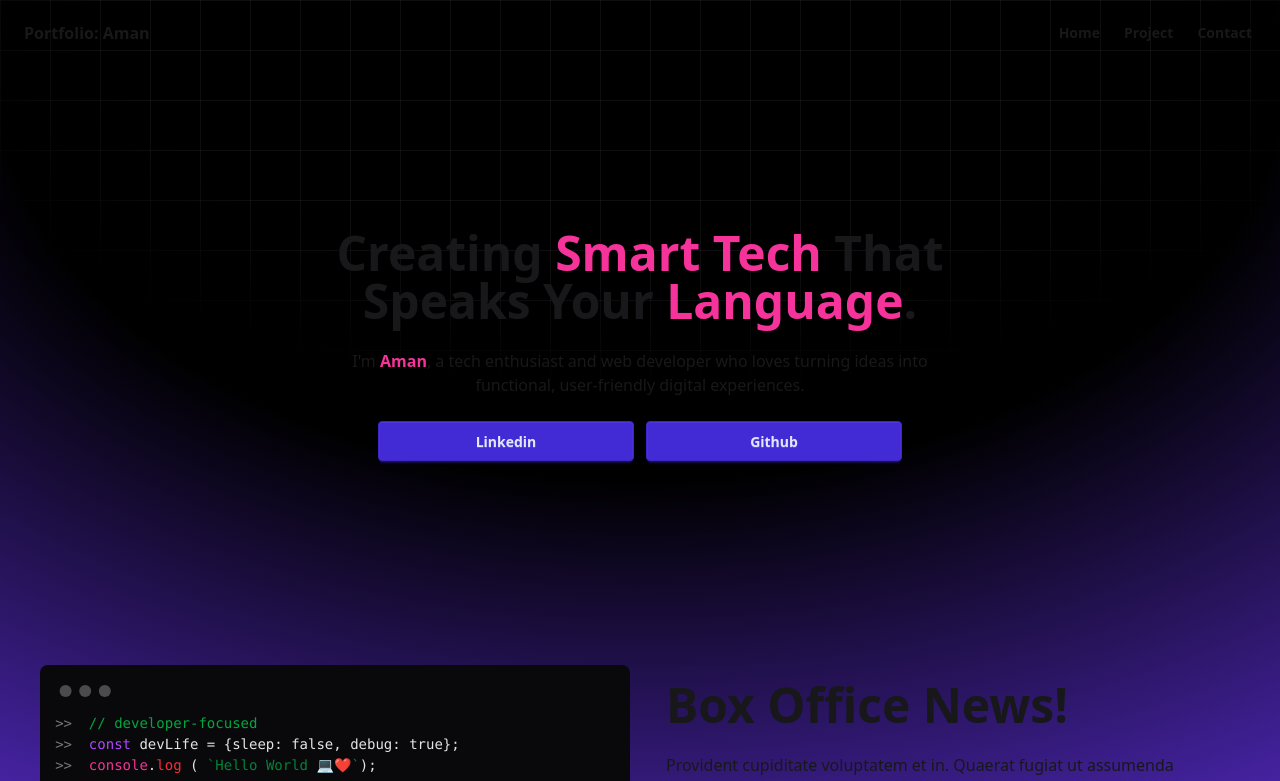
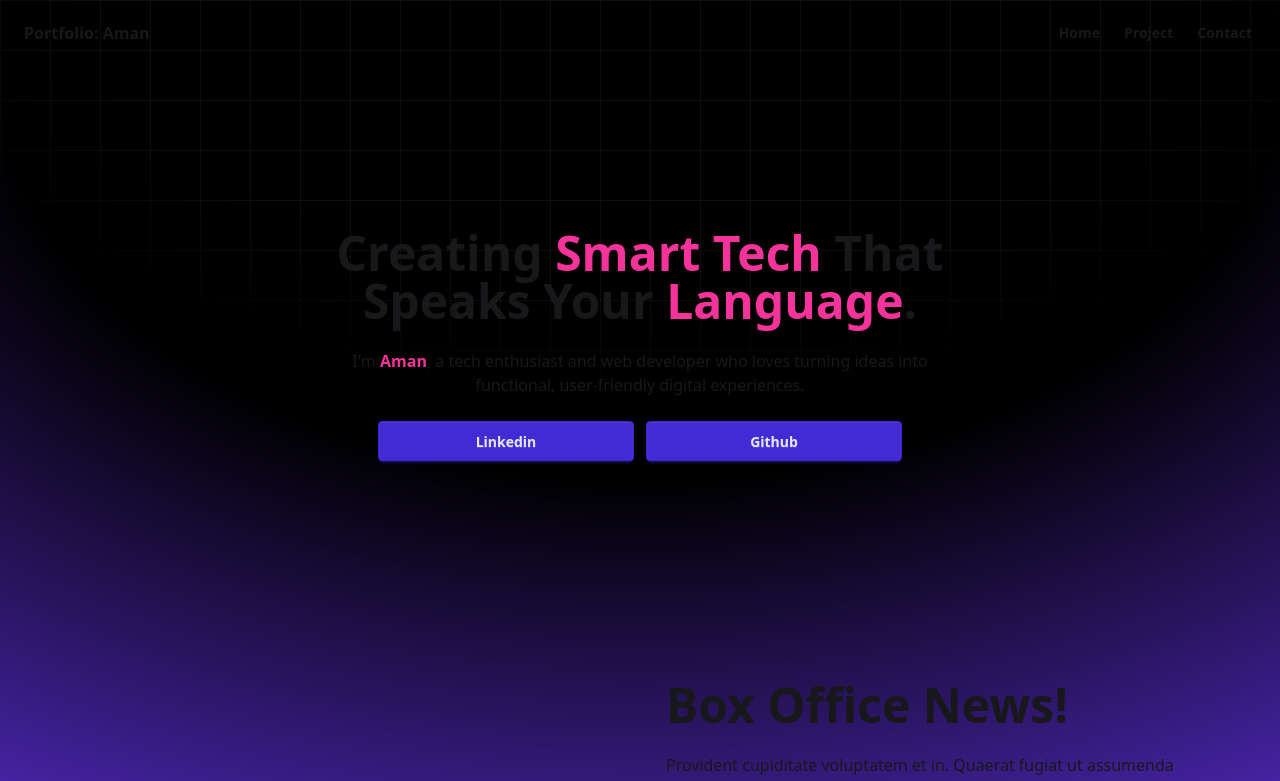
Before and after one commit to amanr1405/react-portfolio, a React (Vite) app: page / in a window 1280 px wide. Shown: the top 781 px of the page. Built offline with nearby package versions, Linux system fonts and the light colour scheme.

Commit message:
updated UI

```diff
--- a/src/InfoMaster.jsx
+++ b/src/InfoMaster.jsx
@@ -7,7 +7,7 @@ export default function InfoMaster() {
     <>
       <div className="flex w-full h-full flex-col lg:flex-row gap-5 p-5">
         <div className="card bg-base rounded-box grid h-full w-[50%] grow place-items-center">
-            <Code />
+            {/* <Code /> */}
         </div>
         <div className="card bg-base rounded-box grid h-full w-[50%] grow place-items-center">
          <Info />
```
